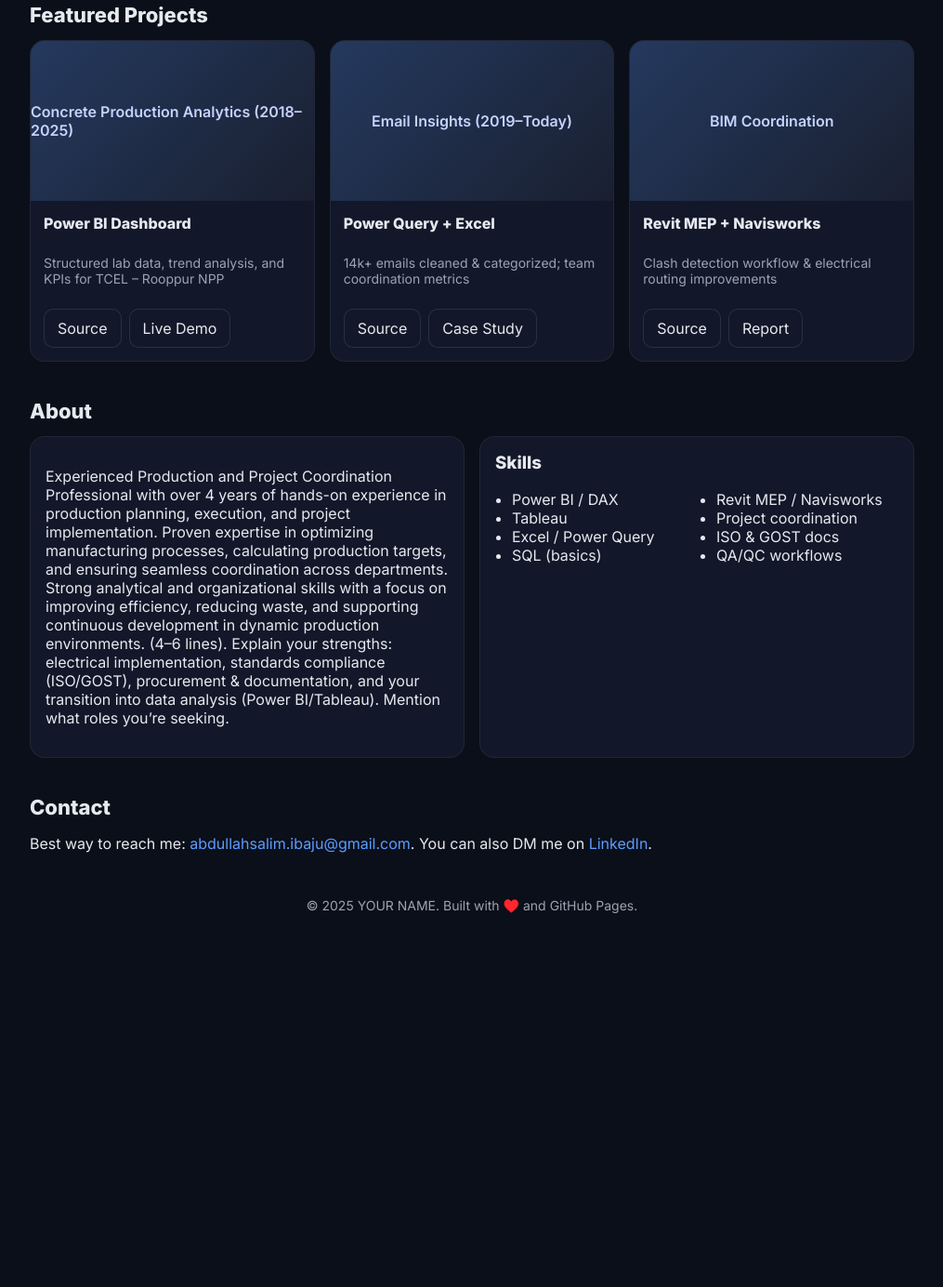
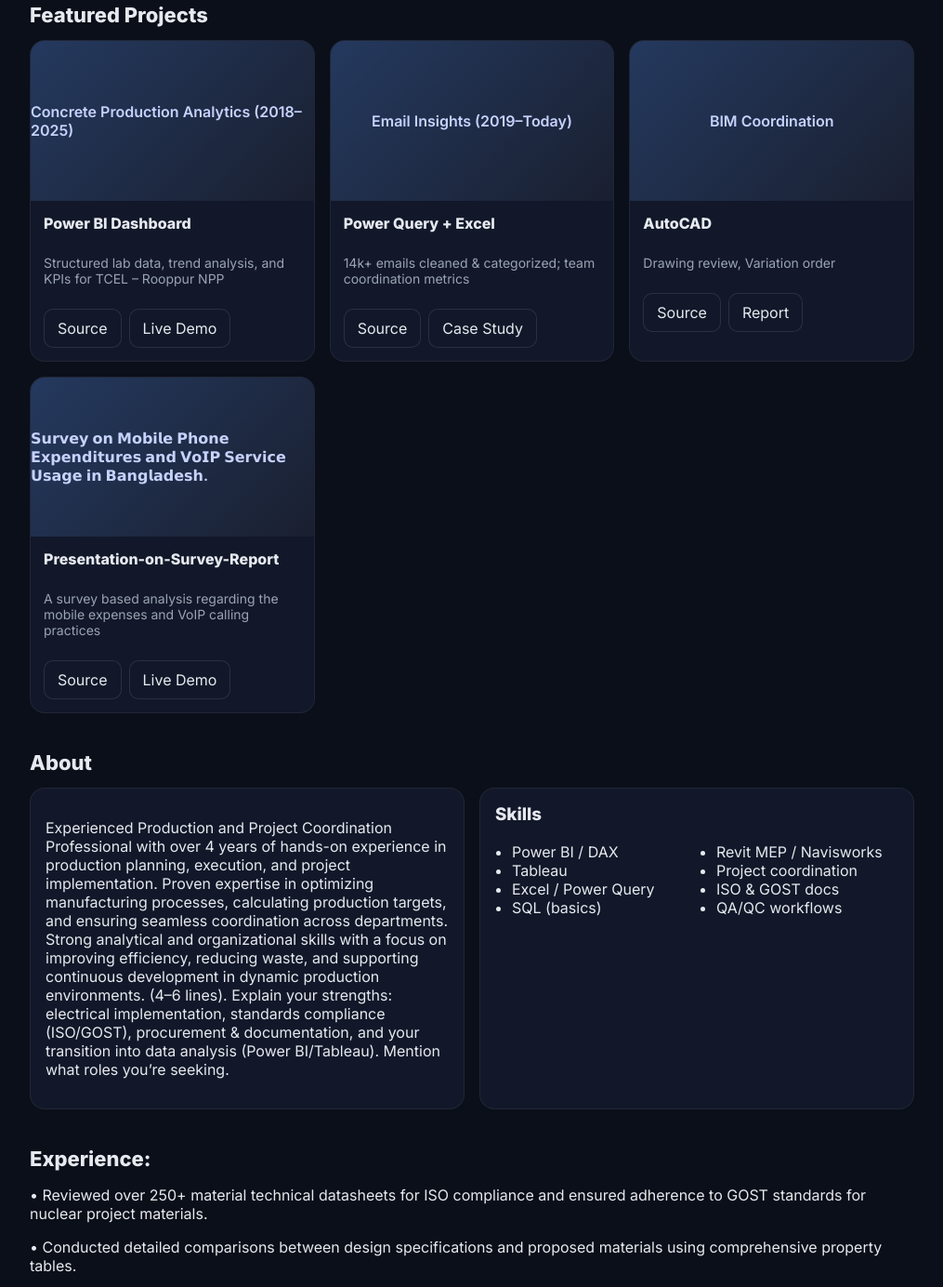
Before and after one commit to AbdullahSalimTurzo/portfolio, a plain HTML site: page index2.html in a window 1280 px wide. Shown: the part 621-2005 px from the top of the page at 93% size, without its empty margins (132-1147 px from the left). Before the commit the page ends 1651 px from the top, so only its background shows below. Drawn offline with Linux system fonts and the light colour scheme.

Commit message:
Update index2.html

```diff
--- a/index2.html
+++ b/index2.html
@@ -3,7 +3,7 @@
 <head>
   <meta charset="utf-8" />
   <meta name="viewport" content="width=device-width, initial-scale=1" />
-  <title>Portfolio - Abdullah Salim Turja</title>
+  <title>Portfolio</title>
   <meta name="description" content="Personal portfolio of Abdullah Salim Turja: projects, skills, resume, and contact." />
   <link rel="preconnect" href="https://fonts.googleapis.com">
   <link rel="preconnect" href="https://fonts.gstatic.com" crossorigin>
@@ -102,9 +102,9 @@
           <li>Focus: schedule/cost/execution/quality/supply chain management</li>
         </ul>
         <div class="social" style="margin-top:12px">
-          <a href="mailto:your.email@example.com" title="Email" aria-label="Email">✉️</a>
-          <a href="https://www.linkedin.com/in/YOUR-LINKEDIN" target="_blank" rel="noopener" title="LinkedIn" aria-label="LinkedIn">in</a>
-          <a href="https://github.com/YOUR-USERNAME" target="_blank" rel="noopener" title="GitHub" aria-label="GitHub">{ }</a>
+          <a href="mailto:abdullahsalim.ibaju@gmail.com" title="Email" aria-label="Email">✉️</a>
+          <a href="https://www.linkedin.com/in/abdullah-salim-turjo" target="_blank" rel="noopener" title="LinkedIn" aria-label="LinkedIn">in</a>
+          <a href="https://github.com/AbdullahSalimTurzo" target="_blank" rel="noopener" title="GitHub" aria-label="GitHub">{ }</a>
         </div>
       </div>
     </section>
@@ -140,11 +140,23 @@
         <article class="card">
           <div class="thumb">BIM Coordination</div>
           <div class="card-body">
-            <strong>Revit MEP + Navisworks</strong>
-            <p class="meta">Clash detection workflow & electrical routing improvements</p>
+            <strong>AutoCAD</strong>
+            <p class="meta">Drawing review, Variation order</p>
             <div class="actions">
               <a class="btn" href="https://www.tcel.com.bd" target="_blank" rel="noopener">Source</a>
               <a class="btn" href="#" target="_blank" rel="noopener">Report</a>
+            </div>
+          </div>
+        </article>
+          <!-- PROJECT 4 -->
+        <article class="card">
+          <div class="thumb">𝗦𝘂𝗿𝘃𝗲𝘆 𝗼𝗻 𝗠𝗼𝗯𝗶𝗹𝗲 𝗣𝗵𝗼𝗻𝗲 𝗘𝘅𝗽𝗲𝗻𝗱𝗶𝘁𝘂𝗿𝗲𝘀 𝗮𝗻𝗱 𝗩𝗼𝗜𝗣 𝗦𝗲𝗿𝘃𝗶𝗰𝗲 𝗨𝘀𝗮𝗴𝗲 𝗶𝗻 𝗕𝗮𝗻𝗴𝗹𝗮𝗱𝗲𝘀𝗵.</div>
+          <div class="card-body">
+            <strong>Presentation-on-Survey-Report</strong>
+            <p class="meta">A survey based analysis regarding the mobile expenses and VoIP calling practices</p>
+            <div class="actions">
+              <a class="btn" href="https://github.com/AbdullahSalimTurzo/Presentation-on-Survey-Report-BUS-503---Statistics-for-Managers-/tree/main" target="_blank" rel="noopener">Source</a>
+              <a class="btn" href="https://github.com/AbdullahSalimTurzo/Presentation-on-Survey-Report-BUS-503---Statistics-for-Managers-/blob/e10abb0c8c182689217e8cd6fb56072835e733df/Presentation%20(Survey%20report)%20-%20BUS%20-%20503%20Statistics%20for%20Manages%20-%20Abdullah%20Salim%20Turja.pdf" target="_blank" rel="noopener">Live Demo</a>
             </div>
           </div>
         </article>
@@ -173,13 +185,29 @@
       </div>
     </section>
 
+    <section id="Experiences">
+      <h2 class="section-title">Experience:</h2>
+      <div class="Experiences">
+        <div class="panel">
+          <p>
+•	Reviewed over 250+ material technical datasheets for ISO compliance and ensured adherence to GOST standards for nuclear project materials.<p>
+•	Conducted detailed comparisons between design specifications and proposed materials using comprehensive property tables.<p>
+•	Prepared and submitted 800+ material approval requests letters to ASE JSC, including complete supporting documentation.<p>
+•	Evaluated cost and durability factors to support procurement decisions and optimize material selection.<p>
+•	Managed the internal distribution of key client communications, such as official letters and documents.<p>
+•	Maintained a structured archive of 10,000+ communications technical documents for traceability.<p>
+•	Coordinated with supply chain & execution to facilitate the timely movement of materials post-approval.<p>
+•	Regularly updated tracking databases (Google Sheets, MS Outlook) for material requirements, approvals, and technical documentation.<p>
+•	Supported the preparation of as-built documentation by providing material records and approvals. <p>
+</p>
+
     <section id="contact">
       <h2 class="section-title">Contact</h2>
       <p>Best way to reach me: <a href="mailto:abdullahsalim.ibaju@gmail.com">abdullahsalim.ibaju@gmail.com</a>. You can also DM me on <a href="https://www.linkedin.com/in/abdullah-salim-turjo" target="_blank" rel="noopener">LinkedIn</a>.</p>
     </section>
 
     <footer>
-      © <span id="y"></span> YOUR NAME. Built with ♥️ and GitHub Pages.
+      © <span id="y"></span> Abdullah Salim Turja. Built with GitHub Pages.
     </footer>
   </main>
 
```
